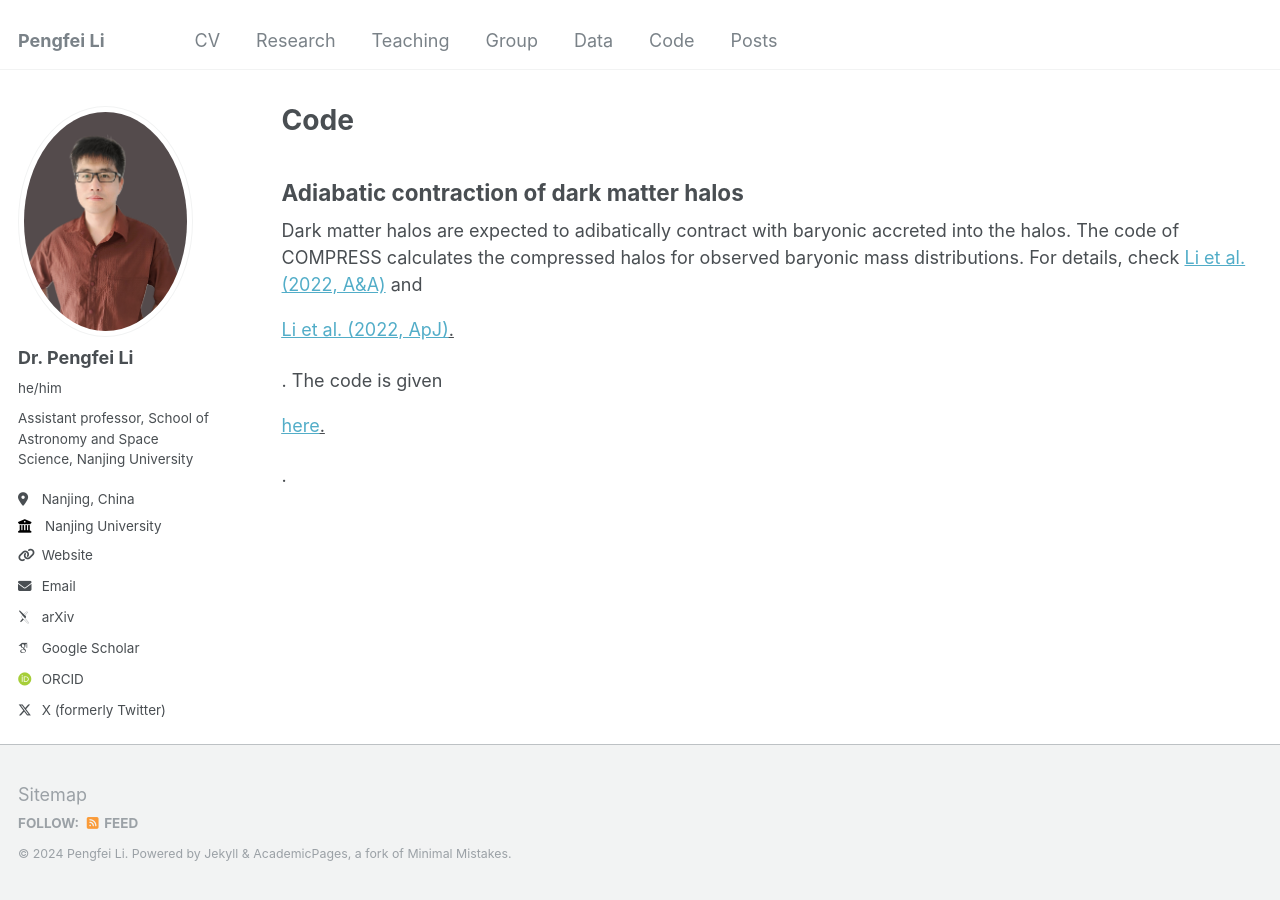
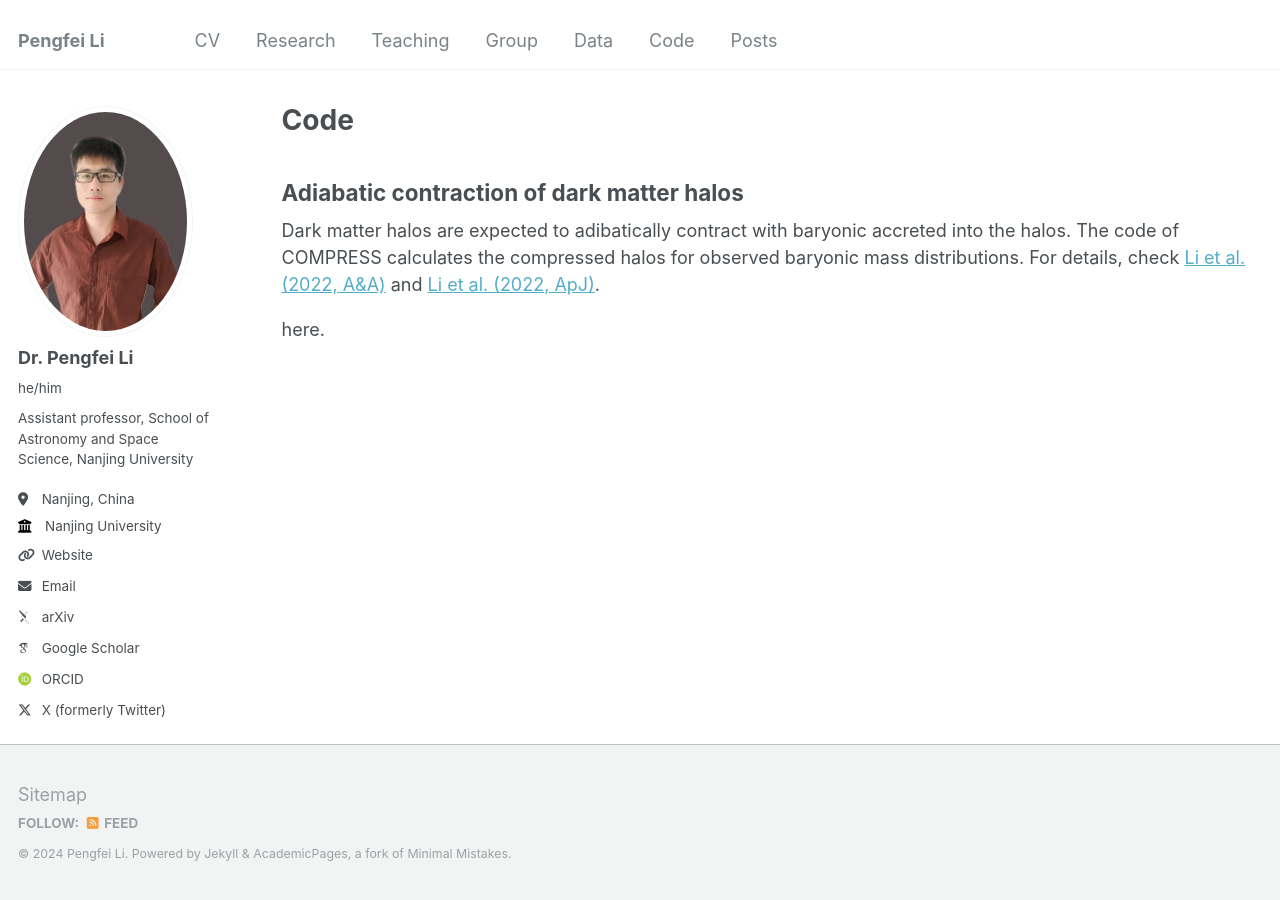
Before and after one commit to PengfeiLi0606/pengfeili0606.github.io, a Jekyll site: the page built from _pages/code.html, in a window 1280 px wide. Built offline with Jekyll 4.4.1, drawn with Linux system fonts in a browser that asks for light colours; some web fonts are replaced.

Commit message:
Update code.html

```diff
--- a/_pages/code.html
+++ b/_pages/code.html
@@ -8,8 +8,8 @@ author_profile: true
 <h2>Adiabatic contraction of dark matter halos</h2>
 Dark matter halos are expected to adibatically contract with baryonic accreted into the halos. The code of COMPRESS calculates the compressed halos for observed baryonic mass distributions.
 For details, check <a href="https://ui.adsabs.harvard.edu/abs/2022A%26A...665A.143L/abstract">Li et al. (2022, A&A)</a>
-and <p style="text-decoration:underline;"><a href="https://ui.adsabs.harvard.edu/abs/2022ApJ...927..198L/abstract">Li et al. (2022, ApJ)</a>.</p>.
-The code is given <p style="text-decoration:underline;"><a href="https://github.com/PengfeiLi0606/compress">here</a>.</p>.
+and <a href="https://ui.adsabs.harvard.edu/abs/2022ApJ...927..198L/abstract">Li et al. (2022, ApJ)</a>.
+<p The code is given <a href="https://github.com/PengfeiLi0606/compress">here</a>.</p>
 
 
 
```
